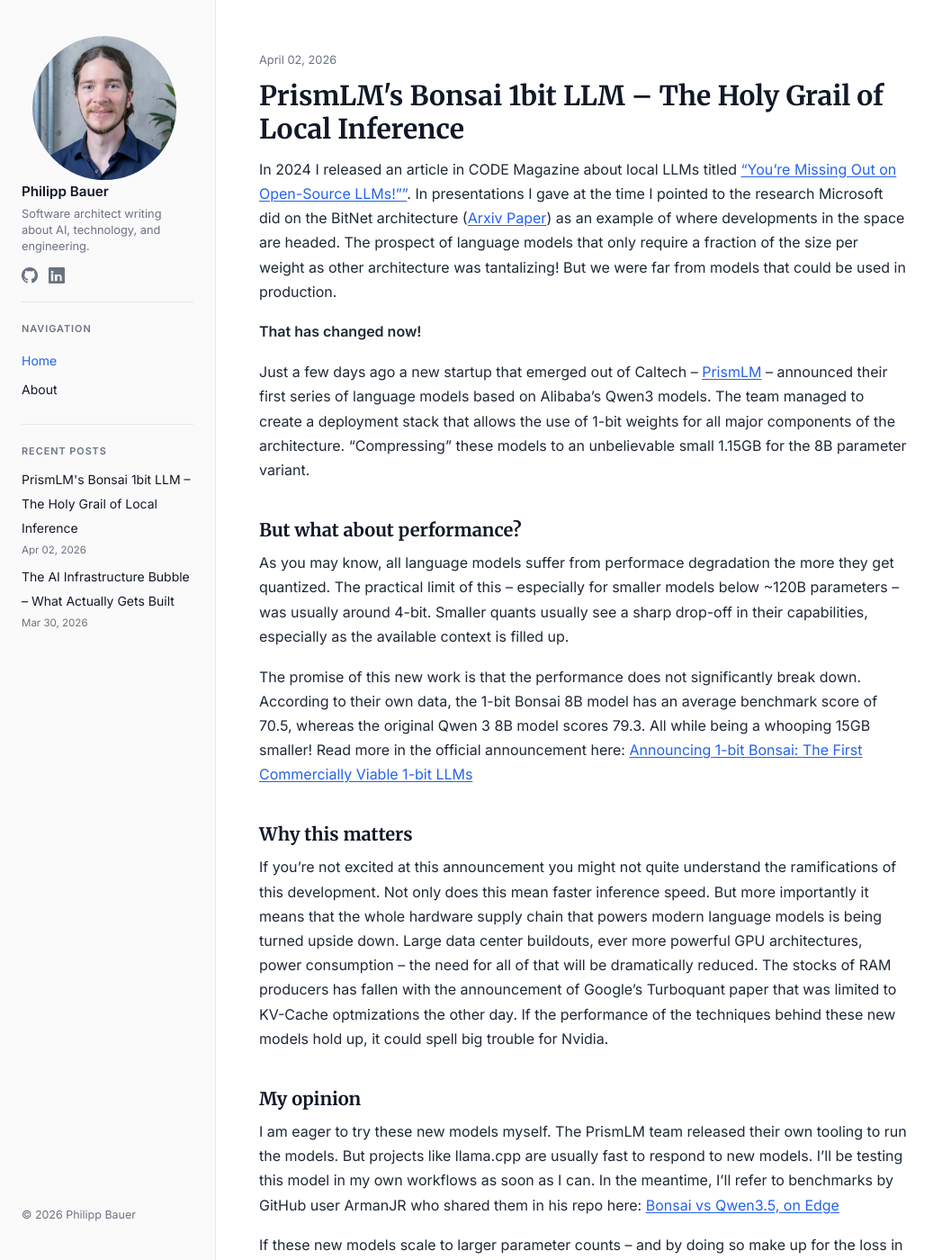
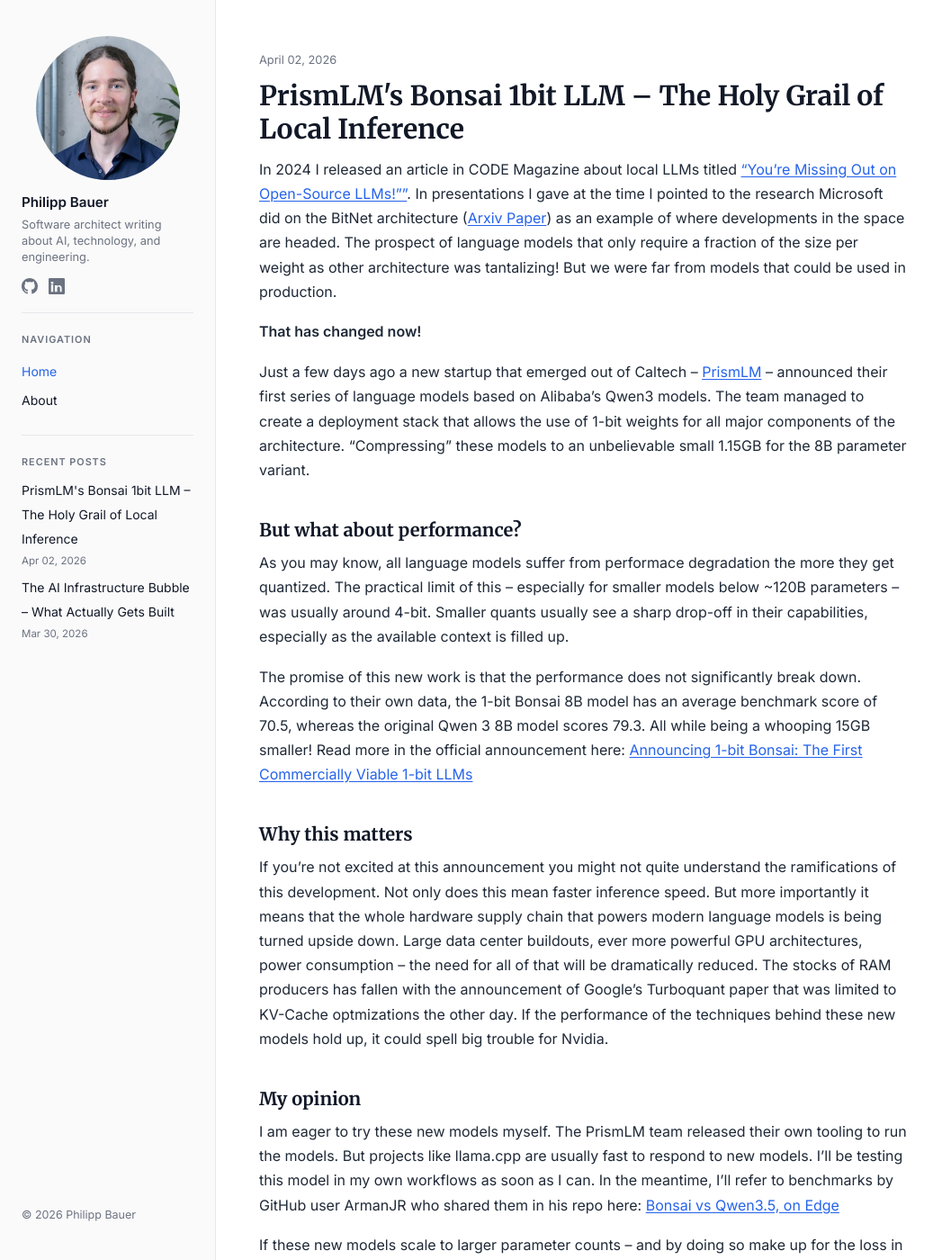
Before and after one commit to philippjbauer/philippjbauer.github.io, a Jekyll site: the page built from index.md, in a window 1280 px wide and 1400 px high. Shown: the whole window at 90% size, without its empty margins (0-1047 px from the left). Built offline with Jekyll 4.4.1, drawn with Linux system fonts in a browser that asks for light colours.

Commit message:
Adjust portrait margin for improved alignment

```diff
--- a/assets/css/style.css
+++ b/assets/css/style.css
@@ -49,7 +49,7 @@ body {
   height: 160px;
   border-radius: 50%;
   object-fit: cover;
-  margin: 0 auto 0 12px;
+  margin: 0 auto 12px;
   display: block;
 }
 
```
